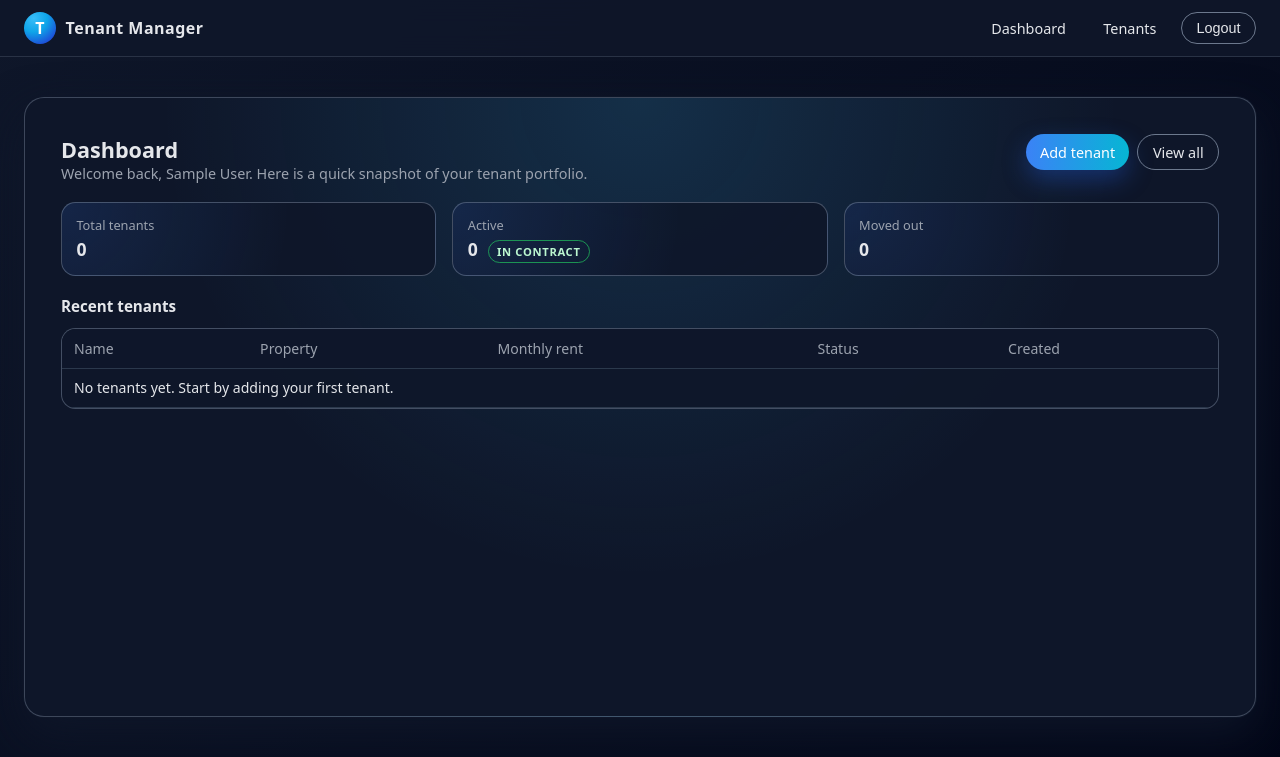
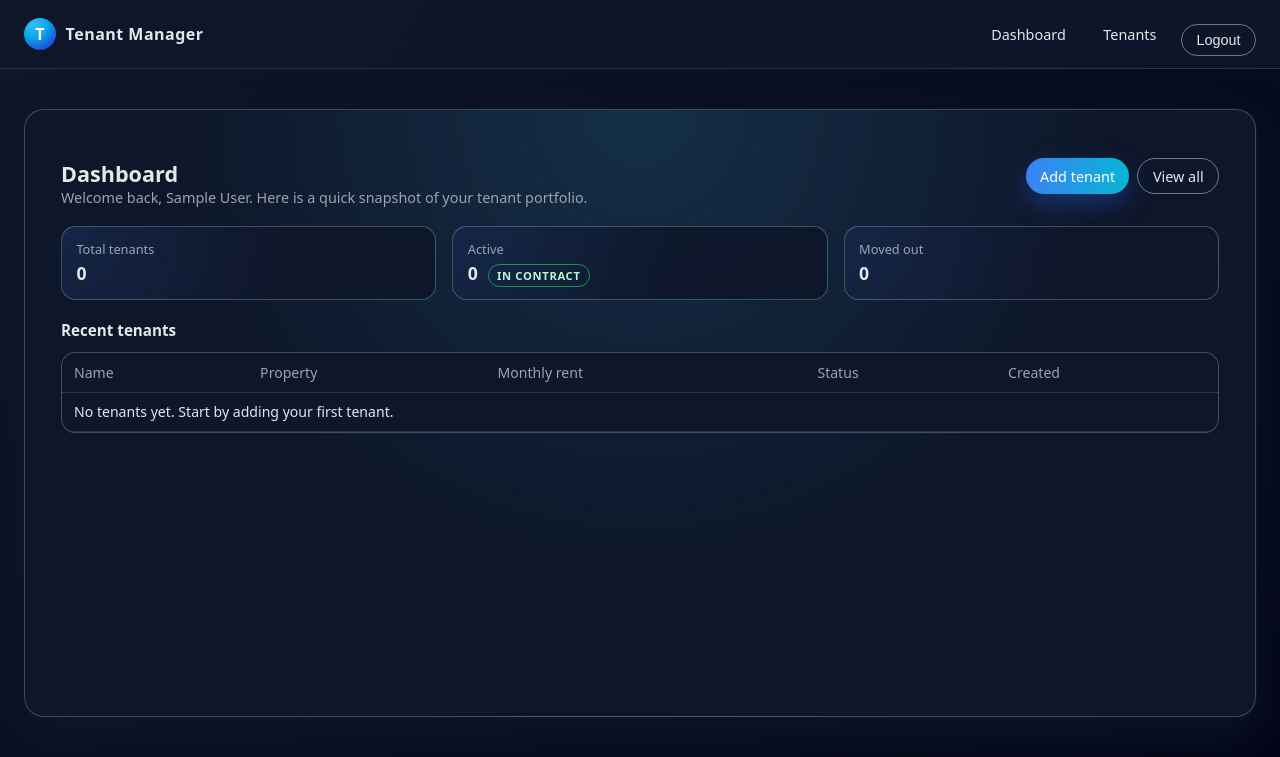
Before and after one commit to gabhaleshashank/tenant-manager, a PHP site: page /dashboard.php in a window 1280 px wide. Shown: the top 757 px of the page. Run offline with PHP 8.4, Linux system fonts and the light colour scheme; the visitor is signed in with stand-in values (Sample User, id 1); data that the repository does not hold is empty.

Commit message:
Enhance button spacing in CSS by adding margin-top to improve layout consistency

```diff
--- a/assets/css/style.css
+++ b/assets/css/style.css
@@ -204,6 +204,7 @@ a {
   padding: 0.45rem 0.9rem;
   border-radius: 999px;
   font-size: 0.9rem;
+  margin-top: 0.75rem;
   border: none;
   cursor: pointer;
   background: linear-gradient(to right, #3b82f6, #06b6d4);
```
